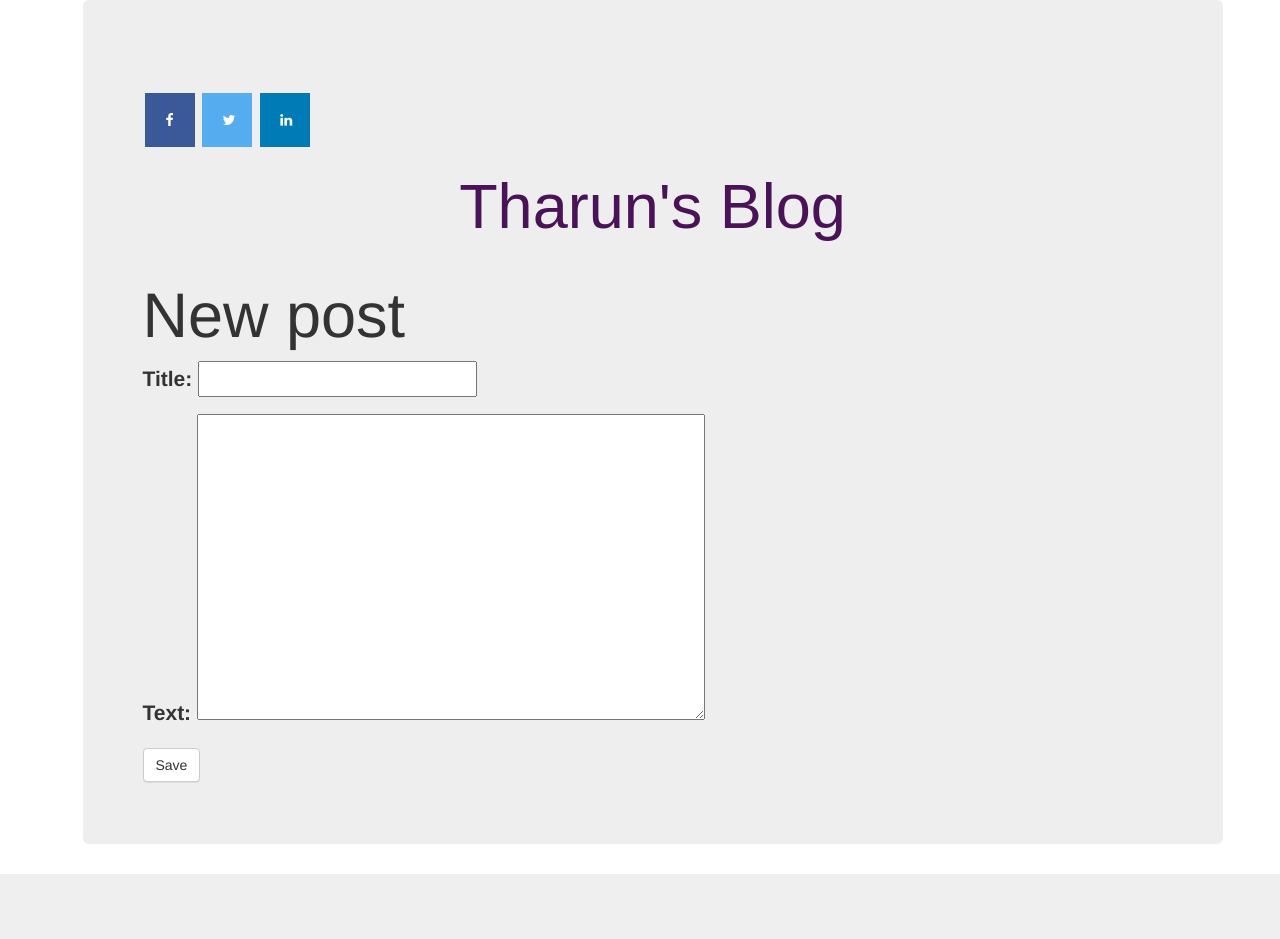
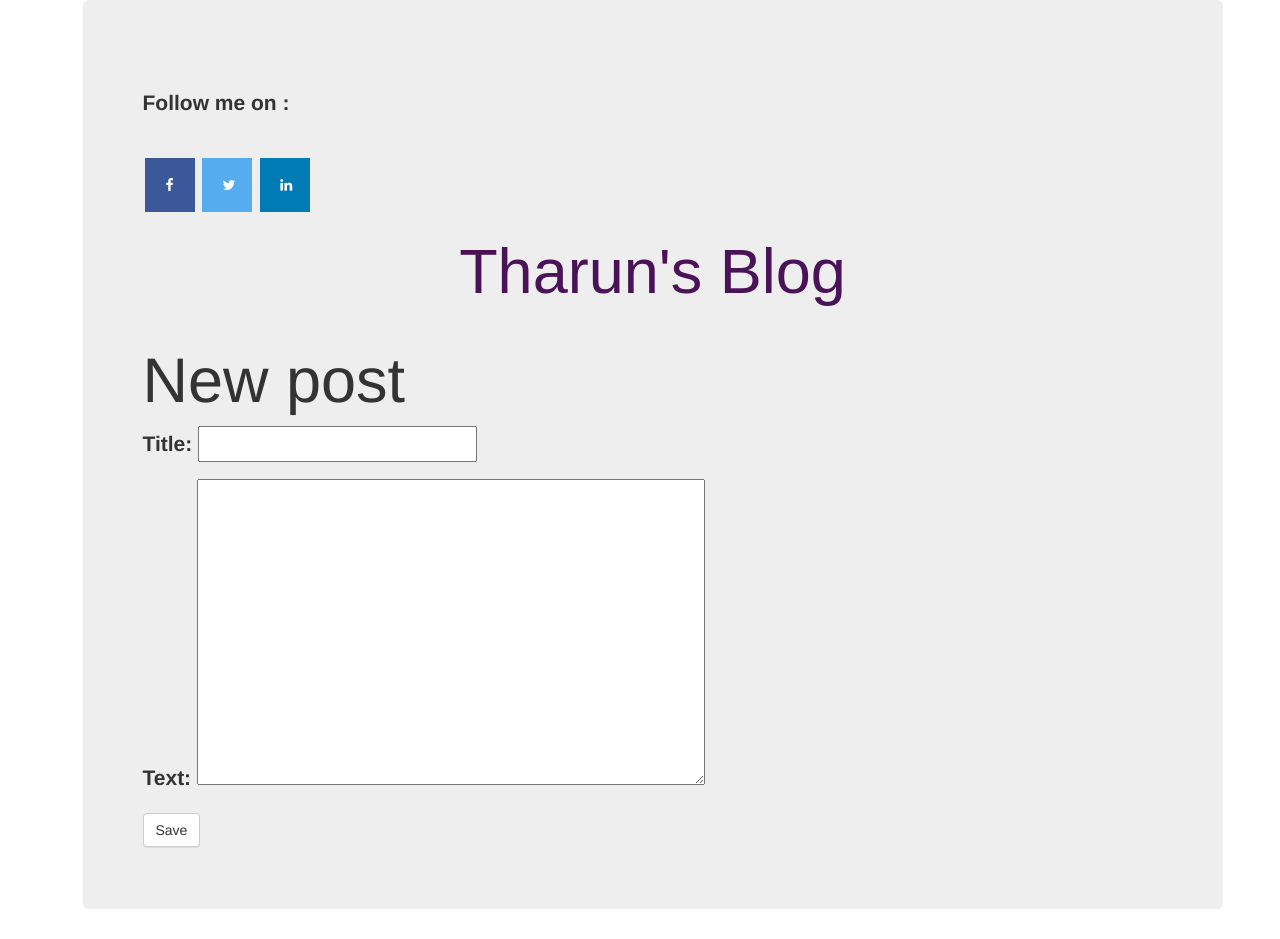
Before and after one commit to tharun323/Blog, a Django app: page /post/new/ in a window 1280 px wide. Before the commit the page ends 874 px from the top, so only its background shows below. Run offline with Django 3.2, Linux system fonts and the light colour scheme; some libraries are stand-ins or nearby versions; some web fonts are replaced.

Commit message:
adding 'follow me on media'

```diff
--- a/mysite/blog/templates/blog/base.html
+++ b/mysite/blog/templates/blog/base.html
@@ -51,6 +51,7 @@
     <div class="container">
         <div class="jumbotron">
         <div class="page-header">
+            <p><b>Follow me on :</b></p><br>
              <a href="https://www.facebook.com/clidetharun" class="fa fa-facebook"></a>
         <a href="https://twitter.com/atkr323" class="fa fa-twitter"></a>
            <a href="https://www.linkedin.com/in/amireddy-tharun-reddy-7691a29b" class="fa fa-linkedin"></a>
```
